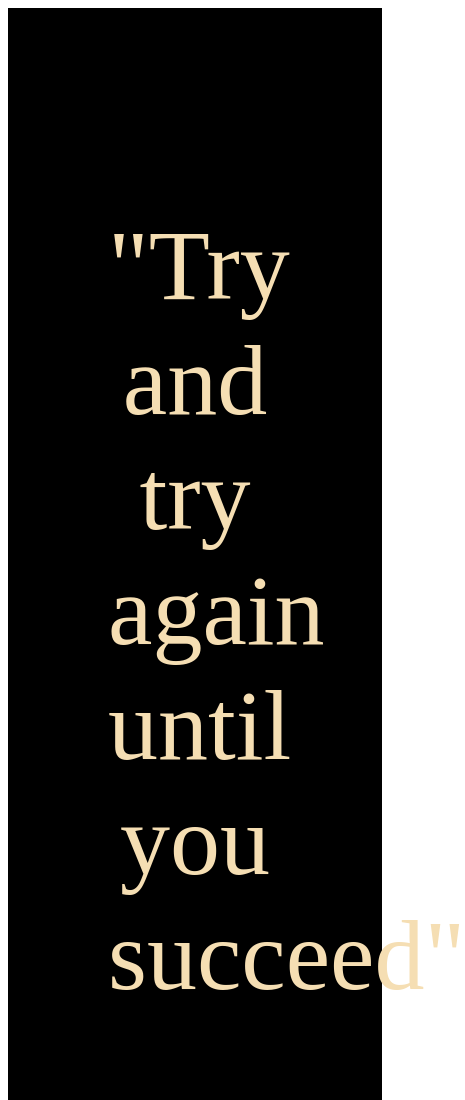
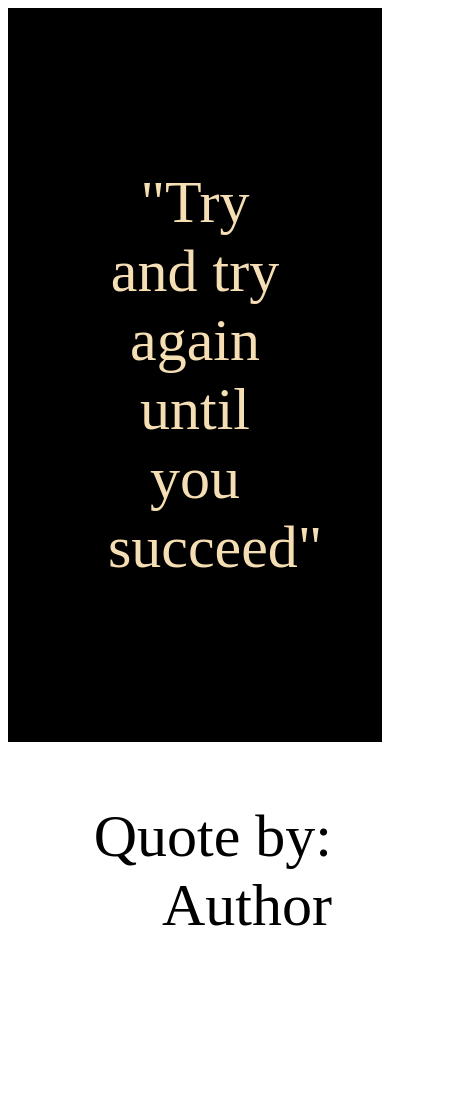
Before and after one commit to ryaliscs/randomQuotes, a website: page index.html in a window 390 px wide. Shown: the top 1100 px of the page, 465 px wide, since content can reach past the window. After the commit the page ends 1000 px from the top, so only its background shows below. Drawn offline with nearby package versions, Linux system fonts and the light colour scheme.

Commit message:
Added media query

```diff
--- a/index.html
+++ b/index.html
@@ -2,6 +2,7 @@
 <meta charset="UTF-8">
 
 <head>
+    <meta name="viewport" content="width=device-width, initial-scale=1.0">
     <script src="https://ajax.googleapis.com/ajax/libs/jquery/3.5.1/jquery.min.js"></script>
     <link rel="stylesheet" type="text/css" href="/css/styles.css">
 </head>
--- a/public/css/styles.css
+++ b/public/css/styles.css
@@ -28,3 +28,9 @@
   text-align: right;
   padding-right: 50px;
 }
+
+@media only screen and (max-width:768px) {
+  /*for mobiles*/
+  #quote {font-size: 60px;}
+  #author { font-size: 60px;}
+}
```
